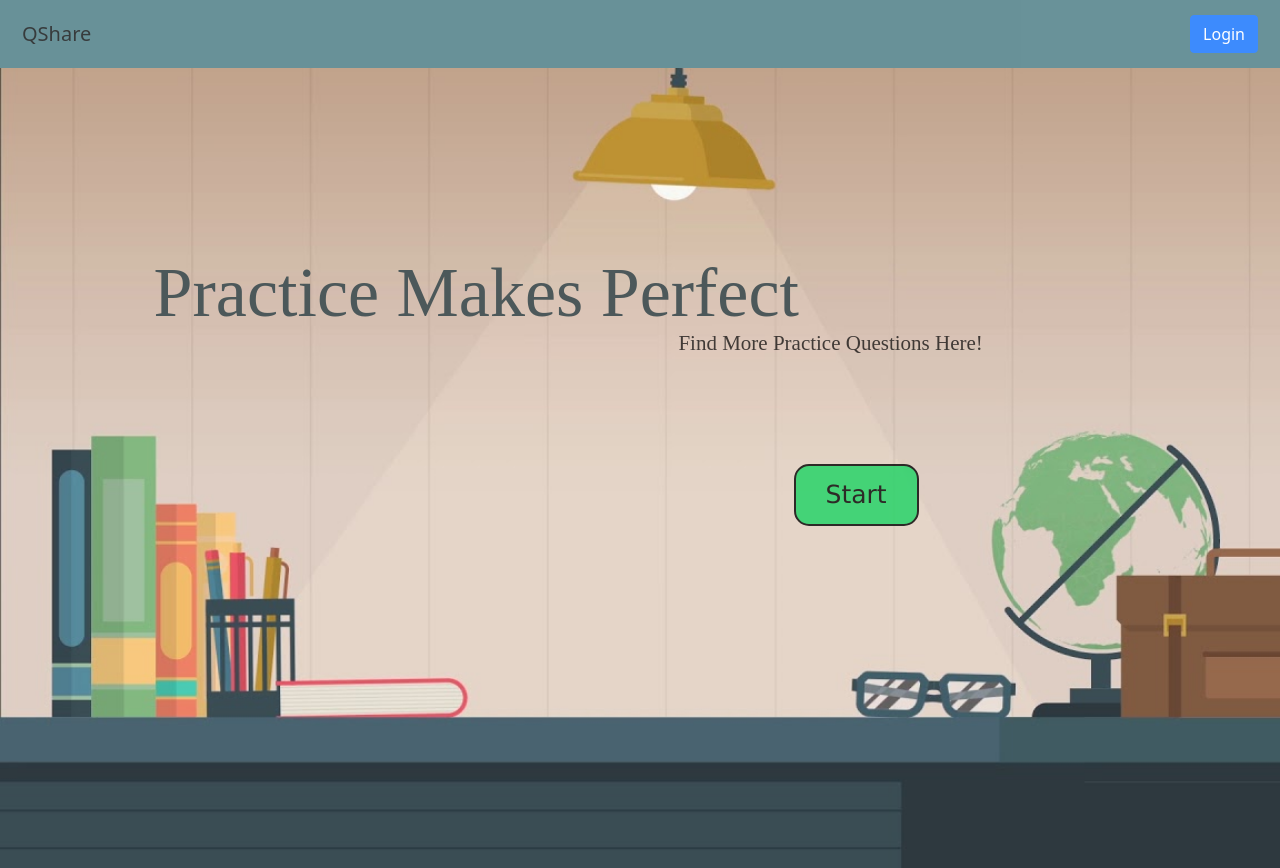
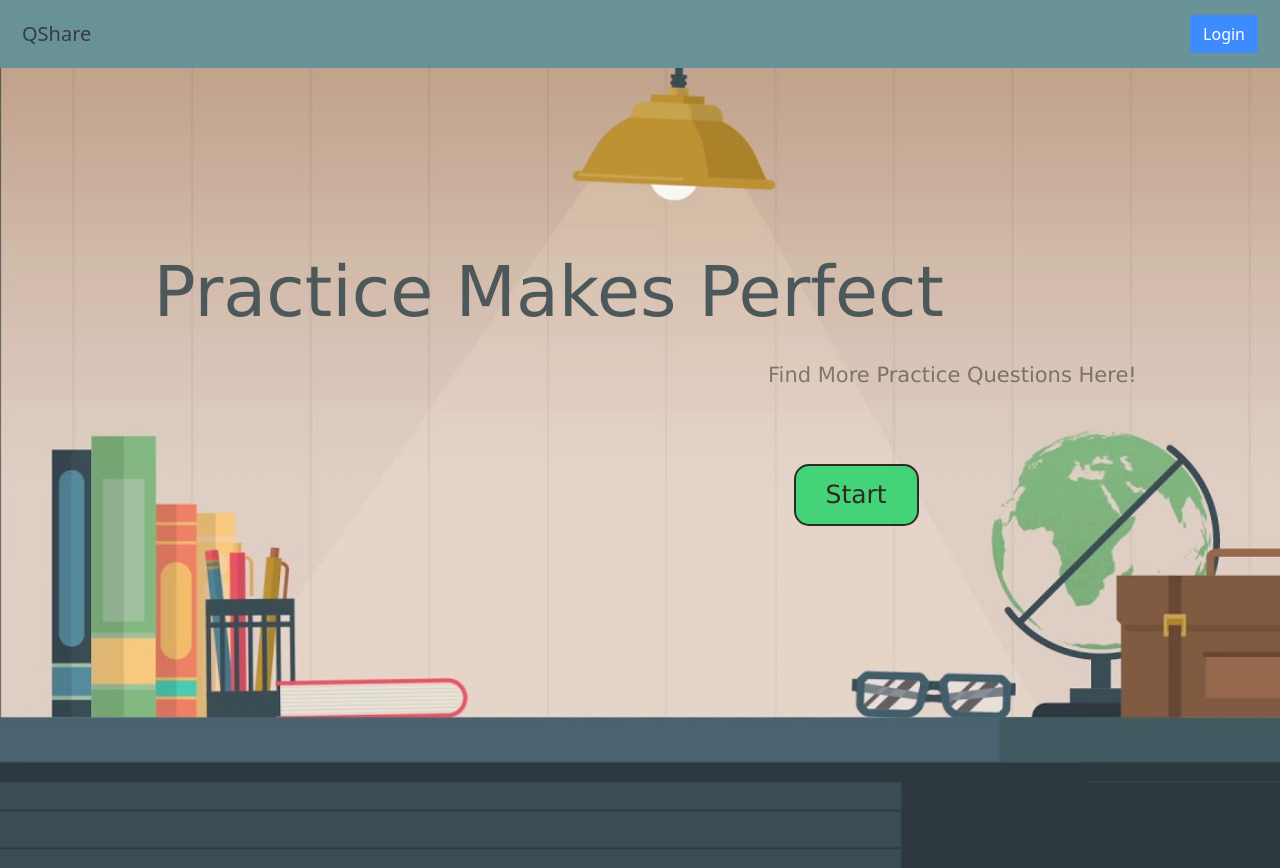
Before and after one commit to sh3ngsh3ng/Project-02-V2, a React (Create React App) app: page / in a window 1280 px wide. Built offline with nearby package versions, Linux system fonts and the light colour scheme.

Commit message:
added typography to readme file

```diff
--- a/src/App.css
+++ b/src/App.css
@@ -40,13 +40,13 @@
 #page-text-1-div {
   position: absolute;
   top: 20%;
-  left: 7%
+  left: 5%
 }
 
 .front-page-letters {
-  font-family: 'Times New Roman', Times, serif;
+  font-family: Verdana, Geneva, Tahoma, sans-serif;
   color: rgb(76, 88, 90);
-  font-size: 35px;
+  font-size: 30px;
 }
 
 #page-text-2-div {
@@ -56,9 +56,9 @@
 }
 
 .front-page-letters2 {
-  font-family: 'Times New Roman', Times, serif;
-  color: black;
-  font-size: 15px
+  font-family: Verdana, Geneva, Tahoma, sans-serif;
+  color: rgba(0, 0, 0, 0.603);
+  font-size: 13px
 }
 
 /* end of landing page */
@@ -494,8 +494,8 @@
   }
 
   #page-text-2-div {
-    top: 34%;
-    left: 40%;
+    top: 36%;
+    left: 50%;
     opacity: 0.7
   }
 
@@ -710,8 +710,8 @@
   }
 
   #page-text-2-div {
-    top: 41%;
-    left: 53%;
+    top: 45%;
+    left: 60%;
   }
 
   .front-page-letters2 {
```
Also changed, not shown: 1 other file (tests, documents, lock files or other folders).
